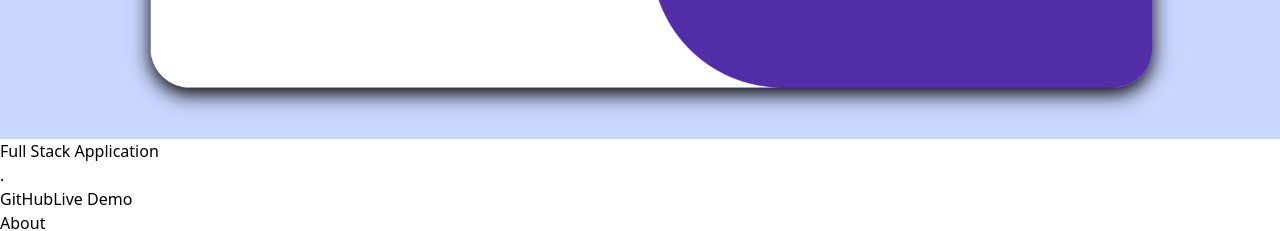
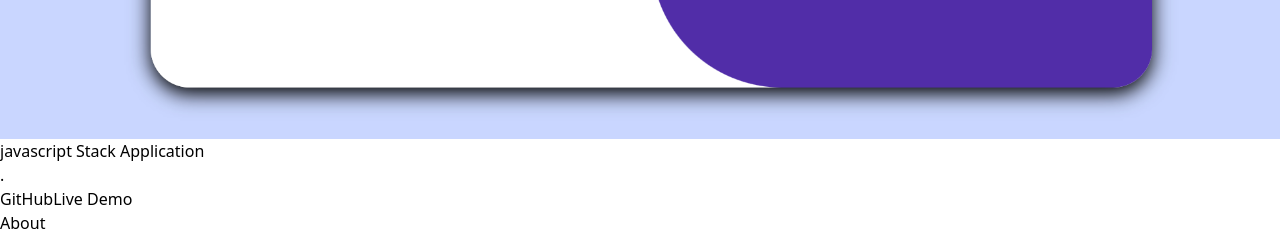
Before and after one commit to Jalalhussain1/React-portfolio, a React (Vite) app: page /work in a window 1280 px wide. Shown: the part 2760-2991 px from the top of the page. Built offline with nearby package versions, Linux system fonts and the light colour scheme.

Commit message:
simple logo color change

```diff
--- a/src/component/Navbar.jsx
+++ b/src/component/Navbar.jsx
@@ -13,7 +13,7 @@ function Navbar() {
     return (
         <div className='fixed w-full h-[80px] flex justify-between items-center px-4 bg-[#0a192f] text-white z-50'>
             <div>
-                <h1 className='font-bold text-3xl px-4 text-pink-600'>JALAL</h1>
+                <h1 className='font-bold text-3xl px-4 text-white'>JALAL</h1>
             </div>
 
             {/* Menu for larger screens */}
--- a/src/component/Work.jsx
+++ b/src/component/Work.jsx
@@ -21,11 +21,12 @@ function Work() {
         },
         {
             image: Work3,
-            title: "Full Stack Application",
+            title: "javascript Stack Application",
             description: ".",
             github: "https://github.com/username/project3",
             live: "https://live-link3.com"
-        }
+        },
+
     ];
 
     return (
```
